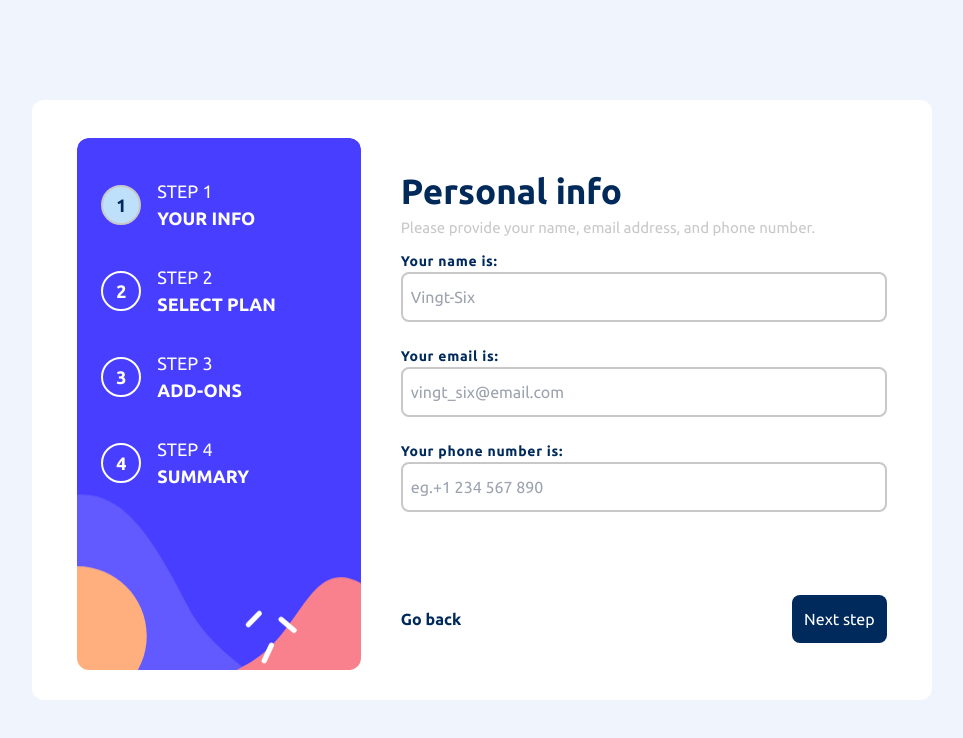
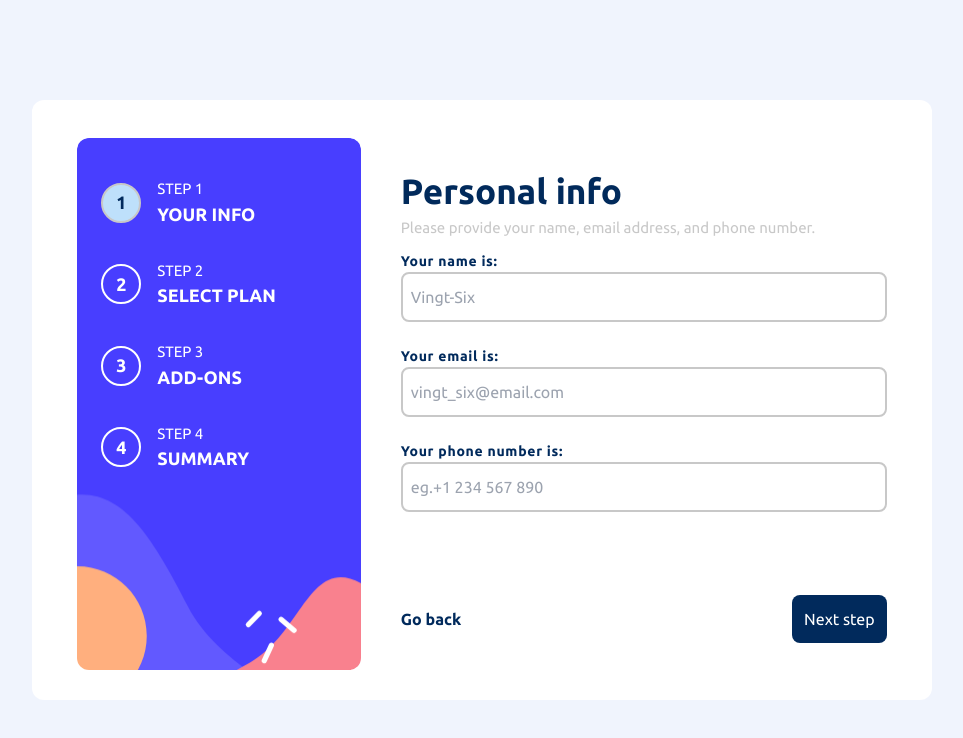
Before and after one commit to Melina1996/ProjetState, a React (Vite) app: page / in a window 1280 px wide. Shown: the top 738 px of the page, without its empty margins (158-1121 px from the left). Built offline with nearby package versions, Linux system fonts and the light colour scheme.

Commit message:
corrected font size

```diff
--- a/src/Components/Steps.jsx
+++ b/src/Components/Steps.jsx
@@ -22,7 +22,7 @@ export default function Steps(props) {
       </div>
 
       <div className="flex flex-col text-white">
-        <p className="md:text-[18px] text-[8px]">{props.header}</p>
+        <p className="md:text-[15px] text-[8px]">{props.header}</p>
         <p className="font-semibold md:text-[18px] text-[8px]">{props.subheader}</p>
       </div>
     </div>
```
